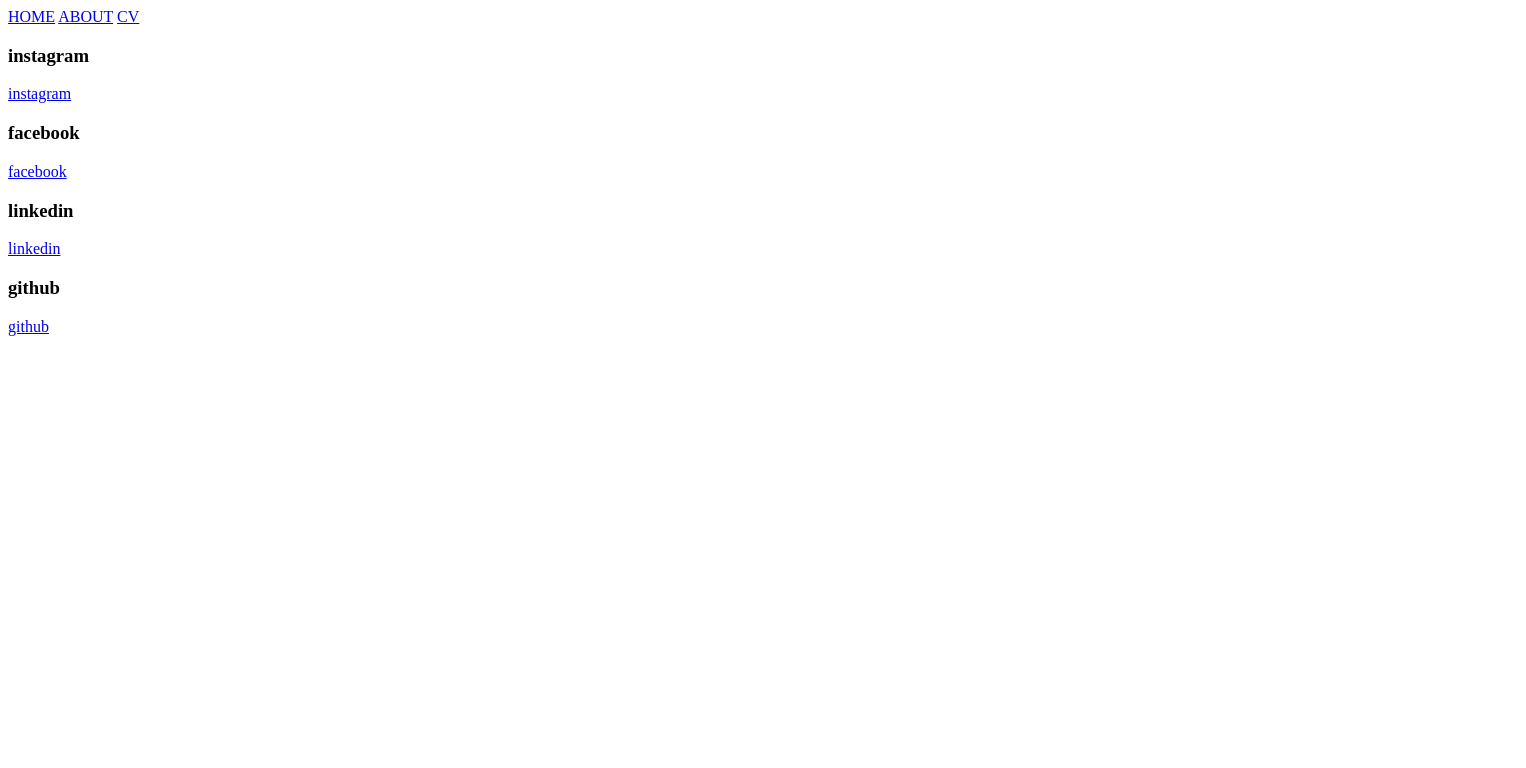
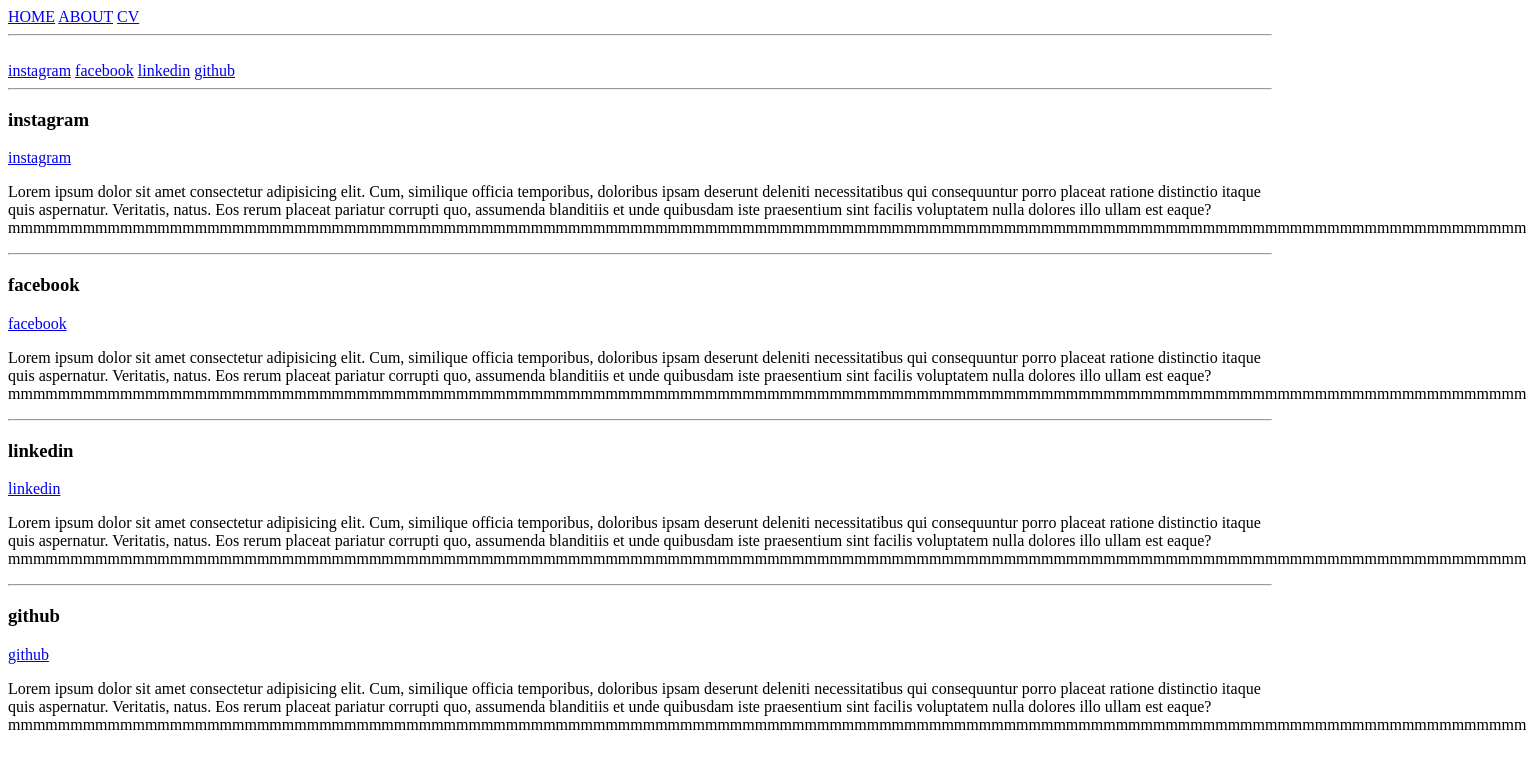
Before and after one commit to saja-qasem/Font-end, a plain HTML site: page lec 4/cv.html in a window 1280 px wide. Shown: the whole page, 1526 px wide, since content can reach past the window. Drawn offline with Linux system fonts and the light colour scheme.

Commit message:
new mass

```diff
--- a/lec 4/cv.html
+++ b/lec 4/cv.html
@@ -11,18 +11,32 @@
    <a href="index.html">HOME</a>
   <a href="about.html">ABOUT</a>
   <a href="cv.html">CV</a>
+<hr>
+<br>
+   <a href="#i">instagram</a>
+  <a href="#f">facebook</a>
+  <a href="#l">linkedin</a>
+  <a href="#g">github</a>
+<hr>
 
-    <h3>instagram</h3>
+    <h3 id="i">instagram</h3>
     <a href="https://www.instagram.com/"target="_blank">instagram</a>
-    <h3>facebook</h3>
+<p>Lorem ipsum dolor sit amet consectetur adipisicing elit. Cum, similique officia temporibus, doloribus ipsam deserunt deleniti necessitatibus qui consequuntur porro placeat ratione distinctio itaque quis aspernatur. Veritatis, natus. Eos rerum placeat pariatur corrupti quo, assumenda blanditiis et unde quibusdam iste praesentium sint facilis voluptatem nulla dolores illo ullam est eaque?mmmmmmmmmmmmmmmmmmmmmmmmmmmmmmmmmmmmmmmmmmmmmmmmmmmmmmmmmmmmmmmmmmmmmmmmmmmmmmmmmmmmmmmmmmmmmmmmmmmmmmmmmmmmmmmmmmmmmmmmmm</p>
+<hr>
+
+    <h3 id="f">facebook</h3>
     <a href="https://www.facebook.com/?locale=ar_AR" target="_blank">facebook</a>
+ <p>Lorem ipsum dolor sit amet consectetur adipisicing elit. Cum, similique officia temporibus, doloribus ipsam deserunt deleniti necessitatibus qui consequuntur porro placeat ratione distinctio itaque quis aspernatur. Veritatis, natus. Eos rerum placeat pariatur corrupti quo, assumenda blanditiis et unde quibusdam iste praesentium sint facilis voluptatem nulla dolores illo ullam est eaque?mmmmmmmmmmmmmmmmmmmmmmmmmmmmmmmmmmmmmmmmmmmmmmmmmmmmmmmmmmmmmmmmmmmmmmmmmmmmmmmmmmmmmmmmmmmmmmmmmmmmmmmmmmmmmmmmmmmmmmmmmm</p>
+ <hr>
 
-    <h3>linkedin</h3>
+    <h3 id="l">linkedin</h3>
     <a href="https://www.linkedin.com/"target="_blank">linkedin</a>
+    <p>Lorem ipsum dolor sit amet consectetur adipisicing elit. Cum, similique officia temporibus, doloribus ipsam deserunt deleniti necessitatibus qui consequuntur porro placeat ratione distinctio itaque quis aspernatur. Veritatis, natus. Eos rerum placeat pariatur corrupti quo, assumenda blanditiis et unde quibusdam iste praesentium sint facilis voluptatem nulla dolores illo ullam est eaque?mmmmmmmmmmmmmmmmmmmmmmmmmmmmmmmmmmmmmmmmmmmmmmmmmmmmmmmmmmmmmmmmmmmmmmmmmmmmmmmmmmmmmmmmmmmmmmmmmmmmmmmmmmmmmmmmmmmmmmmmmm</p>
+    <hr>
 
-    <h3>github</h3>
+    <h3 id="g">github</h3>
     <a href="https://github.com/saja-qasem/Font-end"target="_blank">github</a>
-
+  <p>Lorem ipsum dolor sit amet consectetur adipisicing elit. Cum, similique officia temporibus, doloribus ipsam deserunt deleniti necessitatibus qui consequuntur porro placeat ratione distinctio itaque quis aspernatur. Veritatis, natus. Eos rerum placeat pariatur corrupti quo, assumenda blanditiis et unde quibusdam iste praesentium sint facilis voluptatem nulla dolores illo ullam est eaque?mmmmmmmmmmmmmmmmmmmmmmmmmmmmmmmmmmmmmmmmmmmmmmmmmmmmmmmmmmmmmmmmmmmmmmmmmmmmmmmmmmmmmmmmmmmmmmmmmmmmmmmmmmmmmmmmmmmmmmmmmm</p>
 </body>
 
 </html>
```
